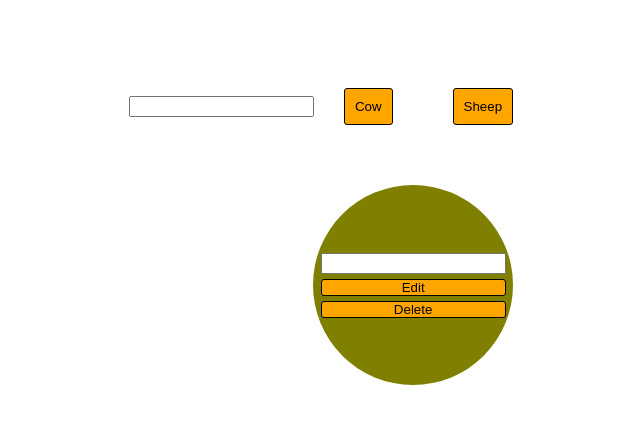
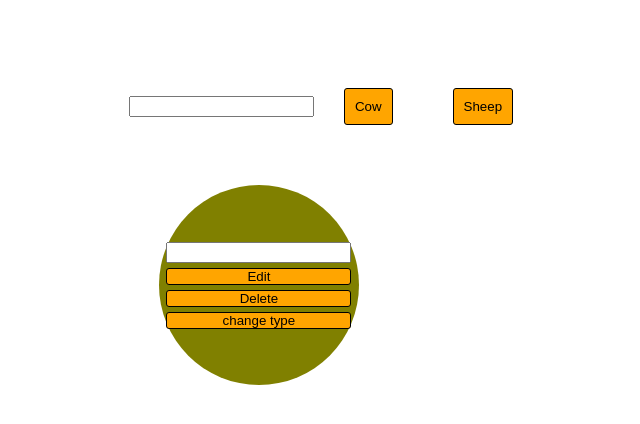
Before and after one commit to igoris12/react-corse, a React (Create React App) app: page / in a window 1280 px wide. Both pictures are taken after a click on the button "Cow". Shown: the top 424 px of the page, without its empty margins (304-944 px from the left). Built offline with nearby package versions, Linux system fonts and the light colour scheme.

Commit message:
type changing

```diff
--- a/src/Componets/Animal.jsx
+++ b/src/Componets/Animal.jsx
@@ -21,7 +21,7 @@ export class Animal extends Component {
         style={{
           backgroundColor: this.props.color,
           borderRadius: this.props.animal == 'cow' ? '50%' : '5px',
-          float: this.props.type == 'right' ? 'right' : 'left',
+          color: this.props.type == 'right' ? 'wheat' : 'mediumspringgreen',
         }}
       >
         <div>
@@ -48,6 +48,12 @@ export class Animal extends Component {
           >
             Delete
           </button>
+          <button
+            className="but"
+            onClick={() => this.props.changeType(this.props.id)}
+          >
+            change type
+          </button>
         </div>
       </div>
     );
--- a/src/Componets/App.jsx
+++ b/src/Componets/App.jsx
@@ -68,6 +68,24 @@ class App extends React.Component {
     localStorage.setItem('allAnimals', JSON.stringify(animals));
   };
 
+  editType = (id) => {
+    const animals = this.state.animals.slice();
+    for (let i = 0; i < animals.length; i++) {
+      if (animals[i].id == id) {
+        if (animals[i].type == 'right') {
+          animals[i].type = 'left';
+          break;
+        }
+        animals[i].type = 'right';
+        break;
+      }
+    }
+    this.setState({
+      animals: animals,
+    });
+    localStorage.setItem('allAnimals', JSON.stringify(animals));
+  };
+
   componentDidMount() {
     const animals = JSON.parse(localStorage.getItem('allAnimals'));
     if (null == animals) {
@@ -102,6 +120,7 @@ class App extends React.Component {
               type={a.type}
               delete={this.deleteAnimal}
               editColor={this.editAnimal}
+              changeType={this.editType}
             />
           ))}
         </div>
```
